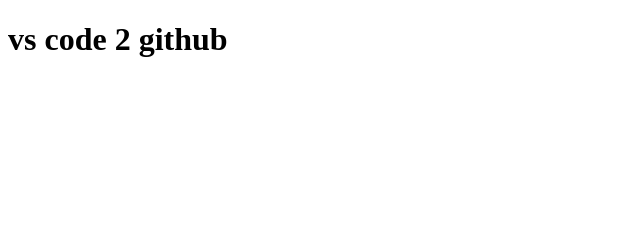
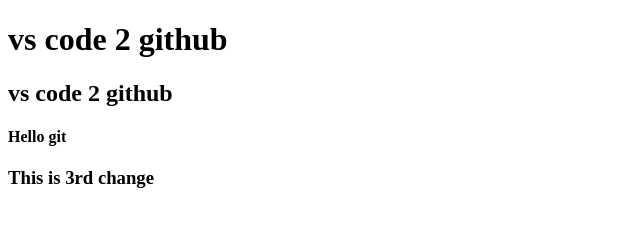
Before and after one commit to GeekyNaved/demo, a plain HTML site: page index.html in a window 1280 px wide. Shown: the whole page, without its empty margins (0-640 px from the left). Drawn offline with Linux system fonts and the light colour scheme.

Commit message:
third change

```diff
--- a/index.html
+++ b/index.html
@@ -1,12 +1,24 @@
 <!DOCTYPE html>
 <html lang="en">
+
 <head>
     <meta charset="UTF-8">
     <meta http-equiv="X-UA-Compatible" content="IE=edge">
     <meta name="viewport" content="width=device-width, initial-scale=1.0">
     <title>Document</title>
 </head>
+
 <body>
     <h1>vs code 2 github</h1>
+    <h2>vs code 2 github</h2>
+    <div>
+        <h4>Hello git </h4>
+    </div>
+    <div>
+        <h3>This is 3rd change
+        </h3>
+    </div>
+
 </body>
+
 </html>
```
